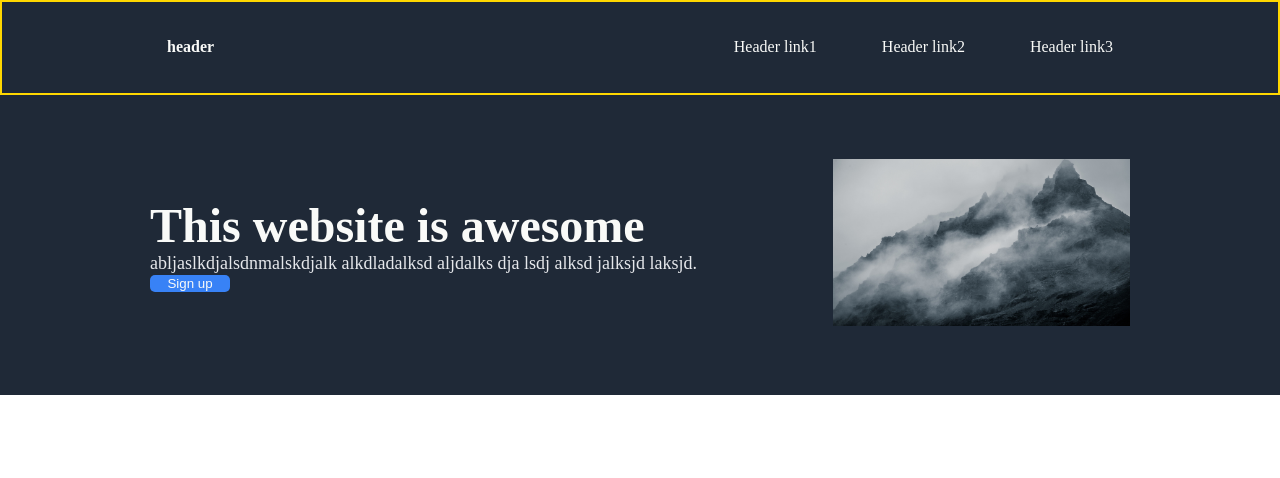
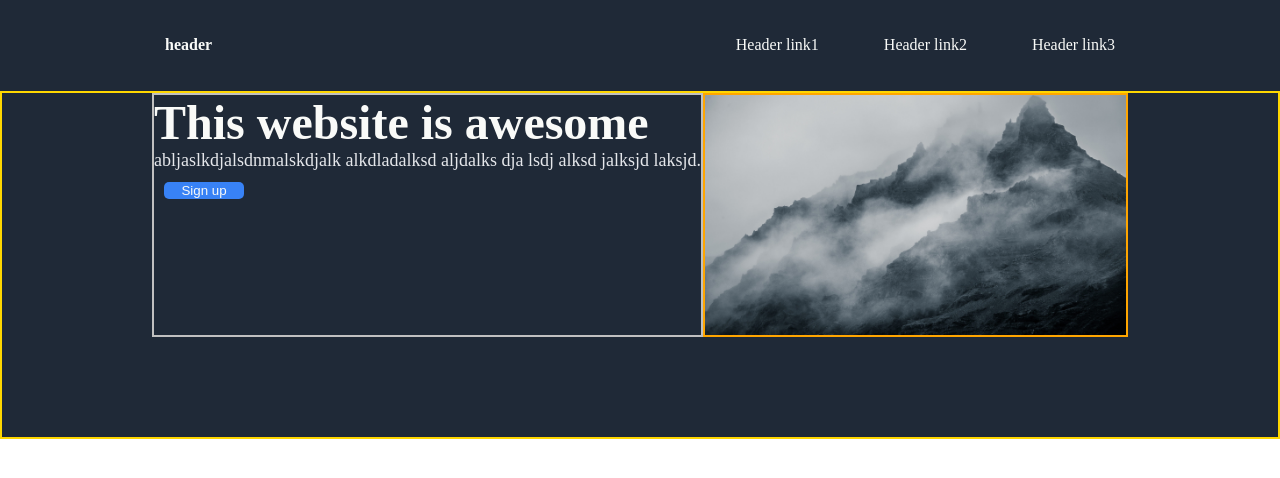
Before and after one commit to Steinvorth/Landing_Page, a plain HTML site: page index.html in a window 1280 px wide. Drawn offline with Linux system fonts and the light colour scheme.

Commit message:
Changes to hero Section

```diff
--- a/index.css
+++ b/index.css
@@ -11,8 +11,6 @@ body{
     justify-content: end;
     align-items: center;
     padding-right: 150px;
-    border: 2px solid gold;
-
 }
 
 .headCont > .title{
@@ -32,17 +30,16 @@ body{
 .heroCont{
     background-color: #1F2937;
     display: flex;
-    justify-content: space-around;
-    align-items: center;
-    height: 300px;
     padding-left: 150px;
     padding-right: 150px;
-
-
+    padding-bottom: 100px;
+    border: 2px solid gold;
 }
 
 .hText{
-    flex: 5 3 200px;
+
+    border: 2px solid silver;
+
 }
 
 .Title{
@@ -57,9 +54,9 @@ body{
 }
 
 .hImg{
-    justify-content: end;
     flex: 1 1 200px;
     color: #E5E7EB;
+    border: 2px solid orange;
 }
 
 #image{
@@ -73,7 +70,11 @@ body{
     border-radius: 5px;
     width: 80px;
     border: transparent;
+}
 
+.sign{
+    padding-top: 10px;
+    padding-left: 10px;
 }
 
 /* information Text // tercera parte del website */
```
